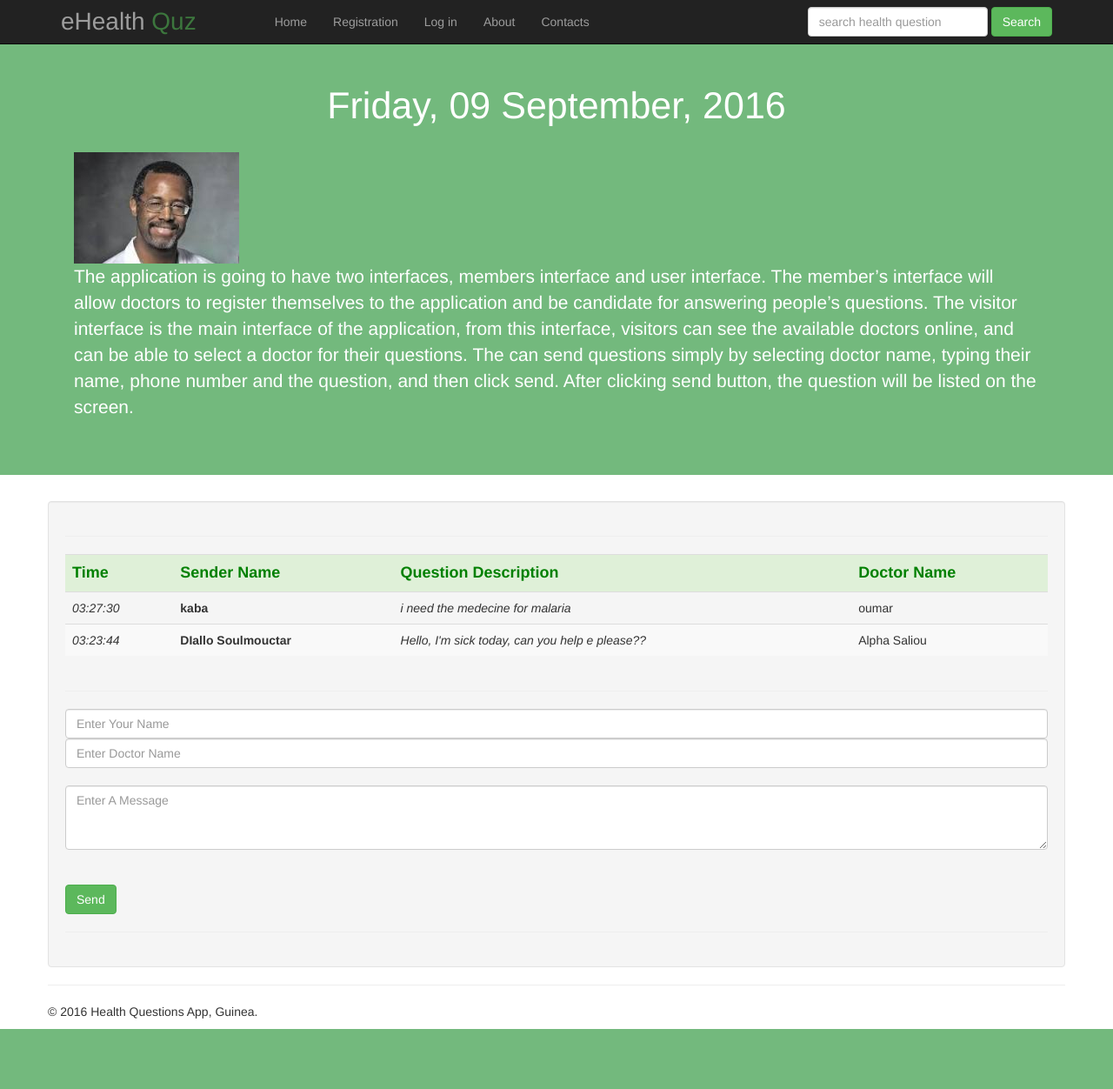
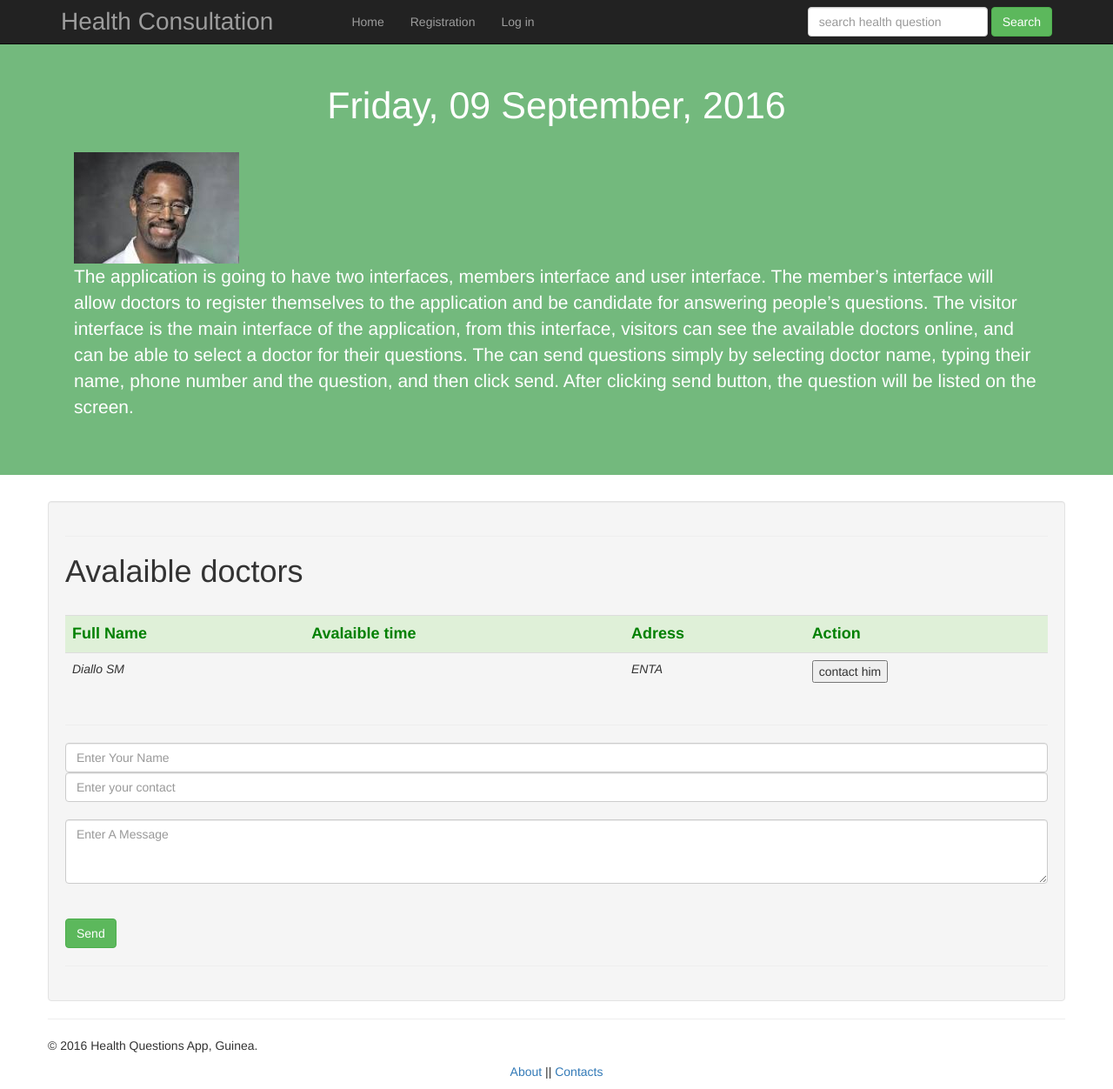
Before and after one commit to soulmouctar/onlineconsultation, a PHP site: page / in a window 1280 px wide. Shown: the whole page at 87% size. Before the commit the page ends 1183 px from the top, so only its background shows below. Run offline with PHP 8.4, Linux system fonts and the light colour scheme; data comes from the database, SQL or seed files in the repository; data that the repository does not hold is empty; some libraries are stand-ins or nearby versions.

Commit message:
something modified

```diff
--- a/cnx.php
+++ b/cnx.php
@@ -25,7 +25,7 @@
 	    </fieldset>
 	</form>
 </div>
-
+<p align="center"><?php include("footer.php"); ?></p>
 
 </body>
 </html>
--- a/dashbord.php
+++ b/dashbord.php
@@ -66,5 +66,8 @@
             });
         })
         </script>
+
+<p align="center"><?php include("footer.php"); ?></p>
+
   </body>
 </html>
--- a/doctors.php
+++ b/doctors.php
@@ -39,6 +39,10 @@
 	        <label for="inputPassword">Phone Number</label>
 	        <input type="number" class="form-control" id="inputPassword" name="ph" placeholder="Phone Number" required>
 	    </div>
+	     <div class="form-group">
+	        <label for="inputEmail">Avalaible Time</label>
+	        <input type="text" class="form-control" id="inputEmail"	name="at" placeholder="Avalaible Time" required>
+	    </div>
 	    <div class="checkbox">
 	        <label><input type="checkbox"> Remember me</label>
 	    </div>
--- /dev/null
+++ b/footer.php
@@ -0,0 +1,6 @@
+
+
+
+                        <a href="about.php">About</a> ||
+
+                        <a href="contacts.php">Contacts</a>
--- a/index.php
+++ b/index.php
@@ -1,6 +1,7 @@
 <?php include 'database.php';
 	//Create Select Query
-	$query = "SELECT * FROM tblquestion ORDER BY id DESC";
+	// $query = "SELECT * FROM tblquestion ORDER BY id DESC";
+  $query = "SELECT * FROM tbluser ORDER BY id DESC";
 	$quz = mysqli_query($con, $query);
 ?>
 
@@ -17,7 +18,7 @@
     <meta name="author" content="">
     <link rel="icon" href="../../favicon.ico">
 
-    <title>Health Quz Application</title>
+    <title>Health Consultation</title>
 
     <!-- Bootstrap core CSS -->
     <link href="styles/bootstrap.css" rel="stylesheet">
@@ -67,22 +68,22 @@
             <div class="well">
 
                   <hr>
-
+                  <h1 align="centre">Avalaible doctors</h1>
                     <div class="row">
                         <div class="col-md-12">
                 <table class="table table-striped">
 										<tr class="success" style="color:green; font-size:18px;">
-										<td><strong>Time</strong></td>
-										<td><strong>Sender Name</strong></td>
-										<td><strong>Question Description</strong></td>
-										<td><strong>Doctor Name</strong></td>
+										<td><strong>Full Name</strong></td>
+										<td><strong>Avalaible time</strong></td>
+										<td><strong>Adress</strong></td>
+										<td><strong>Action</strong></td>
 										</tr>
 									<?php while($row = mysqli_fetch_assoc($quz)) : ?>
 										<tr>
-											<td><em><?php echo $row['time'] ?> </em></td>
-											<td><strong><?php echo $row['sender'] ?></strong></td>
-											<td><em> <?php echo $row['message'] ?></em></td>
-											<td></strong><?php echo $row['doctor'] ?></strong></td>
+											<td><em><?php echo $row["full_name"] ?> </em></td>
+											<td><strong><?php echo $row["avalable_time"] ?></strong></td>
+											<td><em> <?php echo $row["address"] ?></em></td>
+											<td></strong><input type="submit" value="contact him" /></strong></td>
 											</tr>
 									<?php endwhile; ?>
 
@@ -100,9 +101,10 @@
 								<?php if(isset($_GET['error'])) : ?>
 								<div class="error"><?php echo $_GET['error']; ?></div>
 								<?php endif; ?>
-							<form method="post" action="process.php">
+
+							<form method="post" action="process.php" >
 										<input class="form-control" id="inputSuccess4" type="text" name="sender" placeholder="Enter Your Name" />
-										<input class="form-control" id="inputSuccess4" type="text" name="doctor" placeholder="Enter Doctor Name" /><br />
+										<input class="form-control" id="inputSuccess4" type="text" name="contact" placeholder="Enter your contact" /><br />
 										<textarea class="form-control" rows="3" type="textarea" name="message" placeholder="Enter A Message" /></textarea><br />
 
 									<br />
@@ -137,5 +139,7 @@
     <script src="styles/bootstrap.min.js"></script>
     <!-- IE10 viewport hack for Surface/desktop Windows 8 bug -->
     <script src="../../assets/js/ie10-viewport-bug-workaround.js"></script>
+
+    <p align="center"><?php include("footer.php"); ?></p>
   </body>
 </html>
--- a/menu.php
+++ b/menu.php
@@ -10,7 +10,7 @@
     <meta name="author" content="">
     <link rel="icon" href="../../favicon.ico">
 
-    <title>Health Quz Application</title>
+    <title>Health Consultation</title>
 
     <!-- Bootstrap core CSS -->
     <link href="styles/bootstrap.css" rel="stylesheet">
@@ -43,7 +43,7 @@
             <span class="icon-bar"></span>
             <span class="icon-bar"></span>
           </button>
-          <a class="navbar-brand" href="#">eHealth <span class="text-success">Quz</span></a>
+          <a class="navbar-brand" href="#">Health Consultation</a>
         </div>
         <div id="navbar" class="navbar-collapse collapse">
 
@@ -58,12 +58,7 @@
                      <li>
                         <a href="cnx.php">Log in</a>
                     </li>
-                    <li>
-                        <a href="about.php">About</a>
-                    </li>
-                    <li>
-                        <a href="contacts.php">Contacts</a>
-                    </li>
+
                 </ul>
           <form class="navbar-form navbar-right">
             <div class="form-group">
--- a/process_reg.php
+++ b/process_reg.php
@@ -10,6 +10,7 @@ if(isset($_POST['submit'])){
 	$med_qualification = mysqli_real_escape_string($con, $_POST['mq']);
 	$email = mysqli_real_escape_string($con, $_POST['em']);
 	$ph = mysqli_real_escape_string($con, $_POST['ph']);
+	$at = mysqli_real_escape_string($con, $_POST['at']);
 
 	//Set timezone
 	date_default_timezone_set('Africa/Conakry');
@@ -21,8 +22,8 @@ if(isset($_POST['submit'])){
 		header("Location: index.php?error=".urlencode($error));
 		exit();
 	} else {
-		$query = "INSERT INTO tbluser (user_name, password, full_name, medical_qualification,address, email, phone_number)
-				VALUES ('$user','$pass','$name','$med_qualification','$ad','$email','$ph')";
+		$query = "INSERT INTO tbluser (user_name, password, full_name, medical_qualification,address, email, phone_number,avalable_time)
+				VALUES ('$user','$pass','$name','$med_qualification','$ad','$email','$ph','$at')";
 
 		if(!mysqli_query($con, $query)){
 			die('Error: '.mysqli_error($con));
```
Also changed, not shown: about.php (+4 -5 lines), contacts.php (+7 -5 lines).
